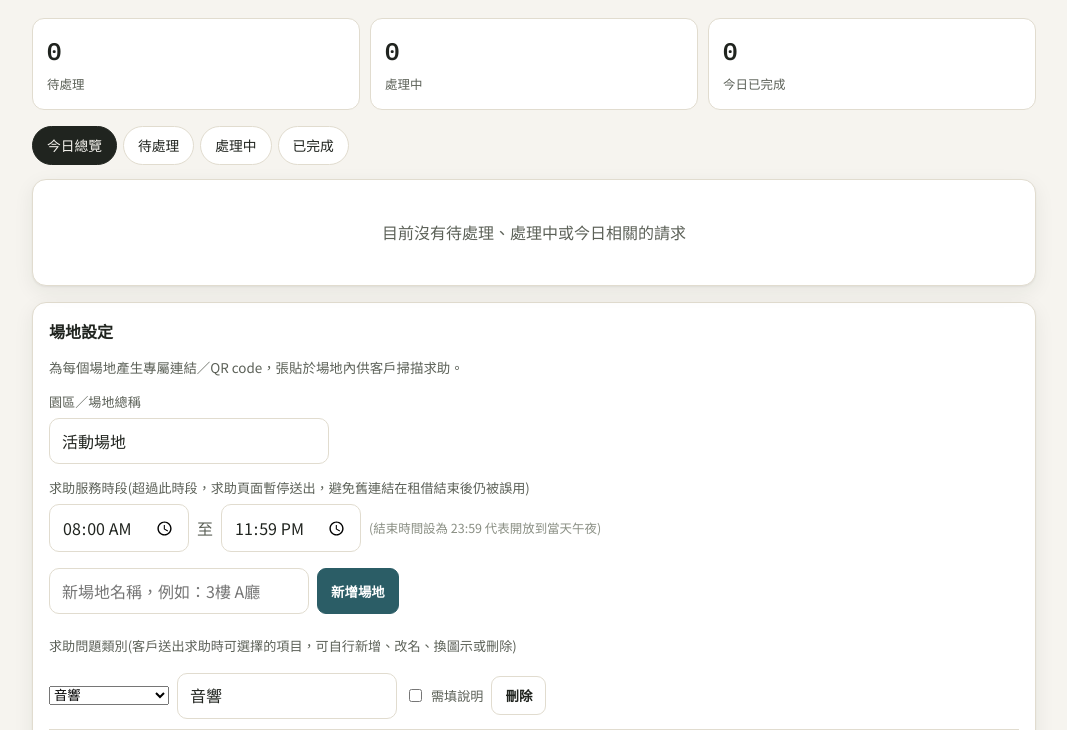
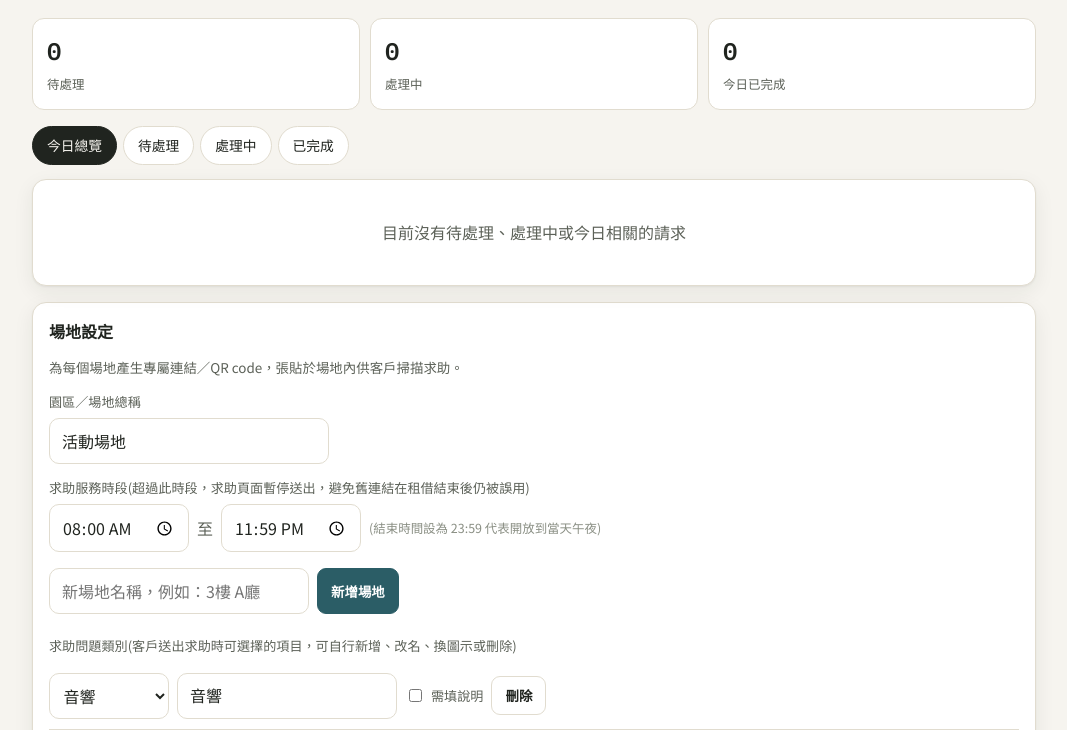
Before and after one commit to TaipeiNewHorizon-tw/venue-help-desk, a website: page public/index.html in a window 1280 px wide. Both pictures are taken after a click on the button "場地設定". Shown: the part 70-800 px from the top of the page, without its empty margins (106-1173 px from the left). Drawn offline with nearby package versions, Linux system fonts and the light colour scheme; no server answers.

Commit message:
Update styles.css

```diff
--- a/public/styles.css
+++ b/public/styles.css
@@ -40,6 +40,7 @@ img{max-width:100%;}
 .mono{font-family:'IBM Plex Mono',ui-monospace,monospace;}
 button{font:inherit;color:inherit;}
 input,textarea{font:inherit;color:inherit;background:var(--surface);border:1px solid var(--border);border-radius:10px;padding:.6em .75em;width:100%;}
+select{font:inherit;color:inherit;background:var(--surface);border:1px solid var(--border);border-radius:10px;padding:.55em .6em;}
 input:focus-visible,textarea:focus-visible,button:focus-visible,a:focus-visible{outline:2px solid var(--accent);outline-offset:2px;}
 h1,h2,h3{text-wrap:balance;margin:0;}
 .shell{max-width:1040px;margin:0 auto;padding:20px 18px 64px;}
```
